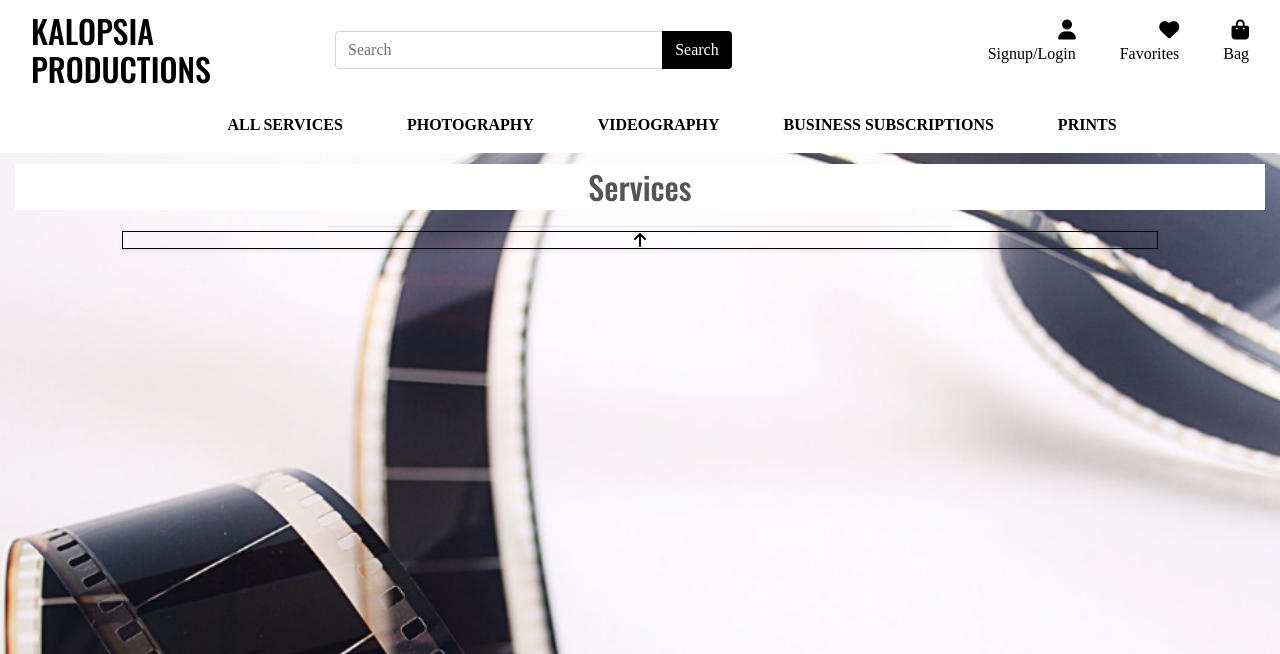
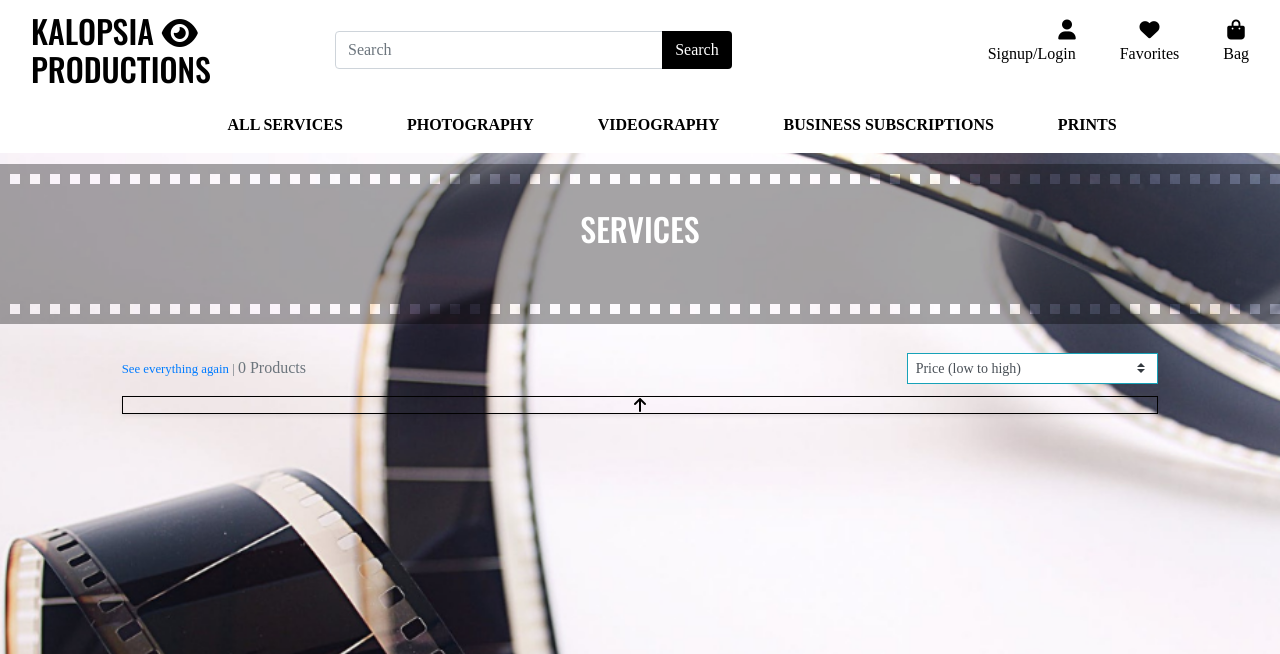
Before and after one commit to Code-Institute-Submissions/lisa1Q84-kalopsia_lens_NovResub, a Django app: a page that uses templates/base.html in a window 1280 px wide. Shown: the top 654 px of the page. Run offline with Django 3.2, Linux system fonts and the light colour scheme; data that the repository does not hold is empty; some libraries are stand-ins or nearby versions; some web fonts are replaced.

Commit message:
add sorting and product count to product page

```diff
--- a/home/templates/home/index.html
+++ b/home/templates/home/index.html
@@ -15,8 +15,8 @@
 {% block content %}
     <div class="container h-100">
         <div class="row h-100">
-            <div class="col-12">
-                <h1 class="logo-font text-black text-center my-5 bg-font"> creating unique, authentic, and on-brand visual content</h1>
+            <div class="film-div filmstrip filmstrip col-12">
+                <h1 class="special-h text-center"> creating unique, authentic, and on-brand visual content</h1>
             </div>
         </div>
     </div>
--- a/products/templates/products/products.html
+++ b/products/templates/products/products.html
@@ -13,14 +13,45 @@
     <div class="overlay"></div>
     <div class="container-fluid">
         <div class="row">
-            <div class="col text-center">
-                <h2 class="bg-white p-1"> Services</h2>
-                <hr class="w-50 mb-1">
+            <div class="film-div col text-center filmstrip">
+                <h2 class="special-h">Services</h2>
             </div>
+        </div>
+        <div class="row">
+            {% for c in current_categories %}
+                    <a class="category-badge text-decoration-none" href="{% url 'products' %}?category={{ c.name }}">
+                        <span class="p-2 mt-2 badge badge-white text-black rounded-0 border border-dark">{{ c.friendly_name }}</span>
+                    </a>
+            {% endfor %}
         </div>
         <div class="row">
                 <div class="col-10 product-container offset-1">
                     <div class="row">
+                            <div class="col-12 col-md-6 my-auto order-md-last d-flex justify-content-center justify-content-md-end">
+                                <div class="sort-select-wrapper w-50">
+                                    <select id="sort-selector" class="custom-select custom-select-sm rounded-0 border border-{% if current_sorting != 'None_None' %}info{% else %}black{% endif %}">
+                                        <option value="reset" {% if current_sorting == 'None_None' %}selected{% endif %}>Sort by...</option>
+                                        <option value="price_asc" {% if current_sorting == 'price_asc' %}selected{% endif %}>Price (low to high)</option>
+                                        <option value="price_desc" {% if current_sorting == 'price_desc' %}selected{% endif %}>Price (high to low)</option>
+                                        <option value="rating_asc" {% if current_sorting == 'rating_asc' %}selected{% endif %}>Rating (low to high)</option>
+                                        <option value="rating_desc" {% if current_sorting == 'rating_desc' %}selected{% endif %}>Rating (high to low)</option>
+                                        <option value="name_asc" {% if current_sorting == 'name_asc' %}selected{% endif %}>Name (A-Z)</option>
+                                        <option value="name_desc" {% if current_sorting == 'name_desc' %}selected{% endif %}>Name (Z-A)</option>
+                                        <option value="category_asc" {% if current_sorting == 'category_asc' %}selected{% endif %}>Category (A-Z)</option>
+                                        <option value="category_desc" {% if current_sorting == 'category_desc' %}selected{% endif %}>Category (Z-A)</option>
+                                    </select>
+                                </div>
+                            </div>
+                            <div class="col-12 col-md-6 order-md-first">
+                                <p class="text-muted mt-3 text-center text-md-left">
+                                    {% if search_term or current_categories or current_sorting != 'None_None' %}
+                                        <span class="small"><a href="{% url 'products' %}">See everything again</a> | </span>
+                                    {% endif %}
+                                    {{ products|length }} Products{% if search_term %} found for <strong>"{{ search_term }}"</strong>{% endif %}
+                                </p>
+                            </div>
+                        </div>
+                        <div class="row">
                         {% for product in products %}
                             <div class="col-sm-6 col-md-6 col-lg-4 col-xl-4">
                                     {% if product.image %}
@@ -34,6 +65,13 @@
                                     {% endif %}
                                     <div class="card-body bg-white pb-0">
                                         <p class="mb-0 text-uppercase font-weight-bold">{{ product.name }}</p>
+                                        {% if product.category %}
+                                        <p class="small mt-1 mb-0">
+                                            <a class="text-muted" href="{% url 'products' %}?category={{ product.category.name }}">
+                                                <i class="fas fa-film"></i>{{ product.category.friendly_name }}
+                                            </a>
+                                        </p>
+                                        {% endif %}
                                     </div>
                                     <div class="card-footer bg-white pt-0 border-0 text-left">
                                         <div class="row">
--- a/products/views.py
+++ b/products/views.py
@@ -1,17 +1,56 @@
-from django.shortcuts import render, get_object_or_404
+from django.shortcuts import render, redirect, reverse, get_object_or_404
 from .models import Product
+from django.contrib import messages
+from django.db.models import Q
+from django.db.models.functions import Lower
+
 # Create your views here.
 
 
+# ALL PRODUCTS
 def all_products(request):
     """ a view to return the product page"""
     products = Product.objects.all()
+    query = None
+    sort = None
+    direction = None
+
+    if request.GET:
+
+        if 'sort' in request.GET:
+            sortkey = request.GET['sort']
+            sort = sortkey
+            if sortkey == 'name':
+                sortkey = 'lower_name'
+                products.annotate(lower_name=Lower('name'))
+            if sortkey == 'categroy':
+                sortkey = 'category__name'
+            if 'direction' in request.GET:
+                direction = request.GET['direction']
+                if direction == 'dsc':
+                    sortkey = f'-{sortkey}'
+            products = products.order_by(sortkey)
+
+        if 'q' in request.GET:
+            query = request.GET['q']
+            if not query:
+                messages.error(request, "You did not enter a search query")
+                return redirect(reverse('products'))
+
+            queries = Q(name__icontains=query) | Q(description__icontains=query)
+            products = products.filter(queries)
+
+    current_sorting = f'{sort}_{direction}'
+
     context = {
         'products': products,
+        'search_term': query,
+        'current_sorting': current_sorting,
     }
     return render(request, 'products/products.html', context)
 
 
+# PRODUCT DETAILS
 def product_detail(request, product_id):
     """ a view to return the product detail page"""
     product = get_object_or_404(Product, pk=product_id)
--- a/static/css/base.css
+++ b/static/css/base.css
@@ -19,6 +19,37 @@ h1,h2,h3 {
 html {
     height: 100%;
 }
+
+/* Frame from https://codepen.io/Snugug/pen/bzRwyw */
+
+.filmstrip {
+    --background: rgba(0, 0, 0, .35);
+    --size: 10px;
+    background-image:
+      linear-gradient(to right, var(--background) var(--size), transparent var(--size)),
+      linear-gradient(to bottom, var(--background) var(--size), transparent var(--size)),
+      linear-gradient(to right, var(--background) var(--size), transparent var(--size)),
+      linear-gradient(to bottom, var(--background) var(--size), transparent var(--size)),
+      linear-gradient(to bottom, transparent var(--size), var(--background) var(--size));
+    background-size: calc(var(--size) * 2) var(--size), calc(var(--size) * 2) var(--size), calc(var(--size) * 2) var(--size), calc(var(--size) * 2) var(--size), 100% calc(100% - var(--size) * 3);
+    background-repeat: repeat-x;
+    background-position: 0 var(--size), top left, 0 calc(100% - var(--size)), bottom left, 0 var(--size);
+    padding: calc(var(--size) * 3) calc(var(--size) * 2.5);
+    box-sizing: border-box;
+  }
+
+  .film-div {
+    height: 20vh;
+    width: 100%;
+    color: white;
+    margin-bottom: 1rem;
+  }
+
+  .special-h {
+    margin: 0;
+    padding: 1rem;
+    text-transform: uppercase;
+  }
 
 /* from Bulma */
 .icon {
--- a/templates/base.html
+++ b/templates/base.html
@@ -40,10 +40,10 @@
         <div id="topnav" class="row pt-lg-1 d-none d-lg-flex">
             <div class="col-12 col-md-3 col-lg-3 my-auto py-1 py-lg-0 text-center text-lg-left">
                 <a href="{% url 'home' %}" class="nav-link main-logo-link">
-                  <h2 class="logo-font text-black my-0"> Kalopsia Productions </h2></a>
+                  <h2 class="logo-font text-black my-0"> Kalopsia  <i class="fas fa-eye"></i> Productions </h2></a>
             </div>
             <div class="col-12 col-md-4 col-lg-4 my-auto py-1 py-lg-0">
-                <form method="GET" action="">  <!-- search form taken from bootstrap -->
+                <form method="GET" action="{% url 'products' %}">  <!-- search form taken from bootstrap -->
                   <div class="input-group w-100">
                       <input class="form-control" type="text" name="q" placeholder="Search" aria-label="Search">
                       <div class="input-group-append">
@@ -58,32 +58,32 @@
               <ul class="list-inline list-unstyled text-center text-lg-right my-0">
                 <li class="list-inline-item">
                     {% if request.user.is_authenticated %}
-                        <a class="text-black nav-link" href="{% url 'profile'}">
+                        <a class="text-center text-black nav-link" href="{% url 'profile'}">
                           <i class="fas fa-user fa-lg"></i>
                           <p>My Account</p>
                         </a>
                     {% else %}
                       <a class="text-black nav-link" href="{% url 'account_signup' %}">
-                        <i class="fas fa-user fa-lg"></i>
+                        <i class="fas fa-user fa-lg text-center"></i>
                         <p>Signup/Login</p>
                       </a>
                     {% endif %}
                 </li>
                 <li class="list-inline-item">
-                    <a class="text-black nav-link">
+                    <a class="text-black nav-link text-center">
                             <i class="fas fa-heart fa-lg"></i>
                             <p>Favorites</p>
                     </a>
                 </li>
                 <li class="list-inline-item">
-                    <a class="text-black nav-link" href="#">
+                    <a class="text-black nav-link text-center" href="#">
                             <i class="fas fa-shopping-bag fa-lg"></i>
                             <p>Bag</p>
                     </a>
                 </li>
                 {% if request.user.is_authenticated %}
                 <li class="list-inline-item">
-                  <a class="text-black nav-link" href="#">
+                  <a class="text-black nav-link text-center" href="#">
                     <i class="fas fa-sign-out-alt fa-lg"></i>
                     <p>Logout</p>
                   </a>
--- a/templates/includes/main_nav.html
+++ b/templates/includes/main_nav.html
@@ -5,10 +5,10 @@
                 All Services
             </a>
             <div class="dropdown-menu border-0" aria-labelledby="all-services-link">
-                <a href="" class="dropdown-item">By Price</a>
-                <a href="" class="dropdown-item ">By Rating</a>
-                <a href="" class="dropdown-item ">By Category</a>
-                <a href="" class="dropdown-item">All Services</a>
+                <a href="{% url 'products' %}?sort=price&direction=asc" class="dropdown-item">By Price</a>
+                <a href="{% url 'products' %}?sort=rating&direction=dsc" class="dropdown-item ">By Rating</a>
+                <a href="{% url 'products' %}?sort=category&direction=asc" class="dropdown-item ">By Category</a>
+                <a href="{% url 'products' %}" class="dropdown-item">All Services</a>
             </div>
         </li>
 
--- a/templates/includes/mobile_top_header.html
+++ b/templates/includes/mobile_top_header.html
@@ -7,7 +7,7 @@
           </div>
       </a>
       <div class="dropdown-menu border-0 p-3 rounded-0 my-0" aria-labelledby="mobile-search">
-          <form class="form" method="GET" action="">
+          <form class="form" method="GET" action="{% url 'products' %}">
               <div class="input-group">
                   <input class="form-control border border-black rounded-0" type="text" name="q" placeholder="Search our site">
                   <div class="input-group-append">
```
Also changed, not shown: products/templates/products/product_detail.html (+8 -0 lines).
